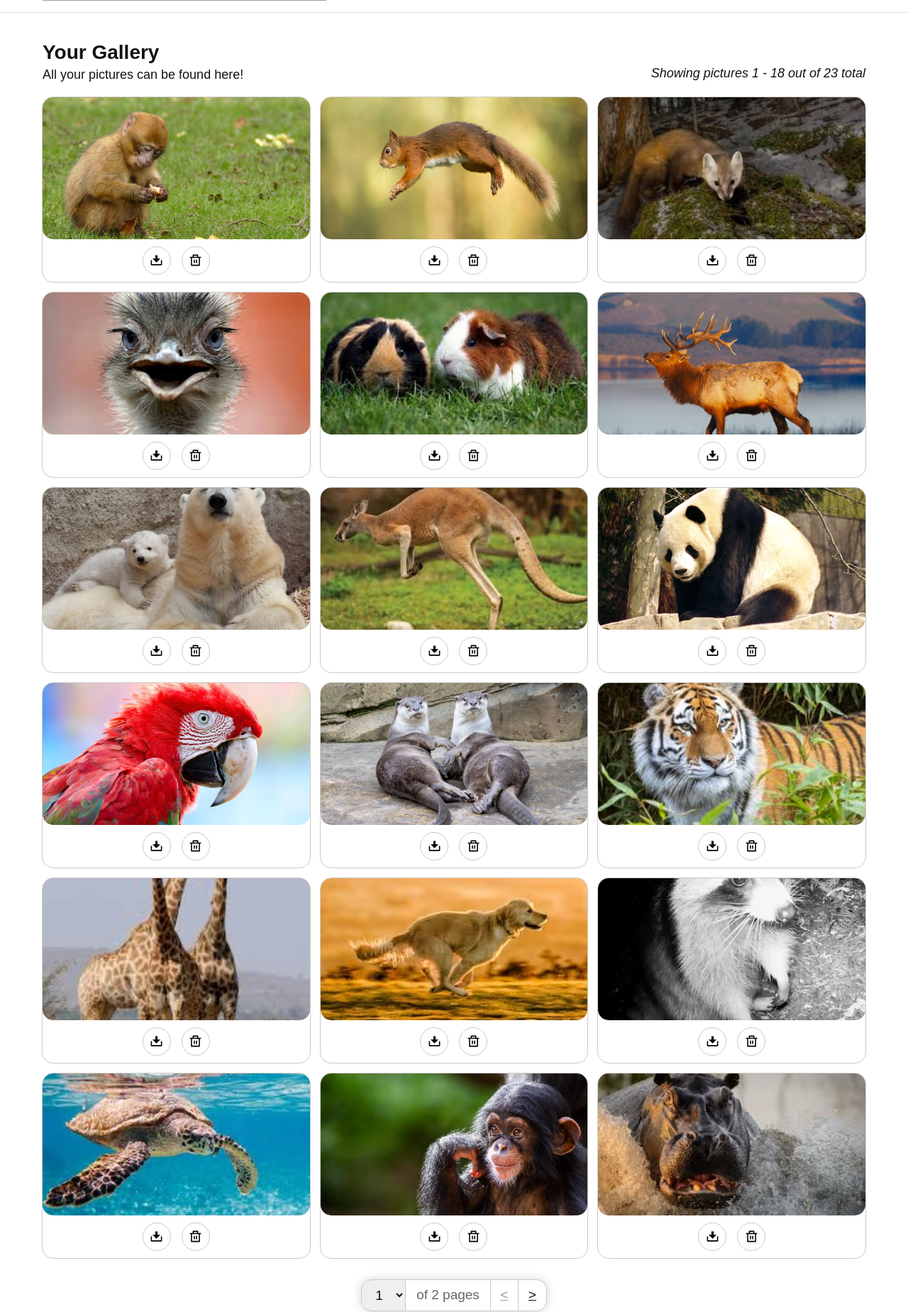
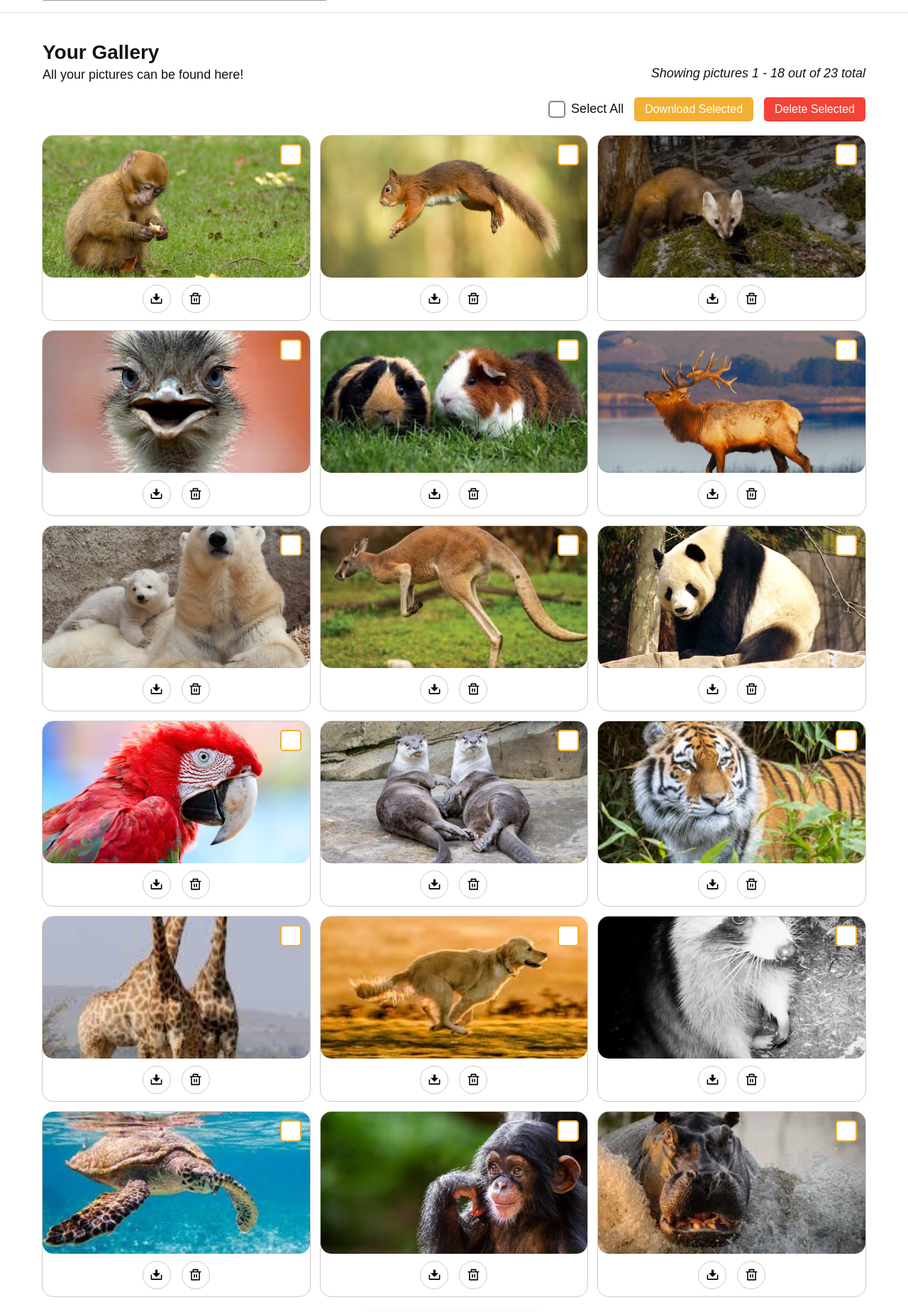
Before and after one commit to al2k/Naturebytes-RaspPi-Dev, a Flask app: page /gallery/ in a window 1280 px wide. Shown: the part 311-2159 px from the top of the page at 71% size. Run offline with Flask 3, Linux system fonts and the light colour scheme; parts of the project's set-up code (start-up, migrations or seed data) failed here and were passed over; grey boxes are pictures that could not be loaded.

Commit message:
Added bulk image selection

```diff
--- a/app.py
+++ b/app.py
@@ -158,7 +158,16 @@ def delete_image():
 
     return "Success", 204
 
-rpi_cam_available = True   # Michal's variable meaning that he has no Pi Camera at hand
+@app.route('/delete-images', methods=['DELETE'])
+def delete_images():
+    data = request.get_json()
+    for image in data.get('images'):
+        image_path = image.split("photos/")[1]
+        abs_path = os.path.join(app.config.root_path, os.path.join("static", "photos", image_path))
+        os.remove(abs_path)
+
+    return "Success", 204
+
 release = False
 def gen():
     """Video streaming generator function."""
--- a/static/gallery.css
+++ b/static/gallery.css
@@ -85,7 +85,145 @@
     font-weight: 500;
 }
 
+/* bulk select */
+.bulk-actions {
+    margin-bottom: 20px;
+    display: flex;
+    align-items: center;
+    justify-content: right;
+    gap: 15px;
+}
+
+.bulk-button {
+    padding: 8px 15px;
+    background-color: var(--primary);
+    color: white;
+    border: none;
+    border-radius: 5px;
+    cursor: pointer;
+    font-size: 16px;
+    transition: background-color 0.3s;
+}
+
+.bulk-button:hover {
+    /* darker orange */
+    background-color: #f57c00;
+}
+
+.bulk-button:nth-child(3) {  /* Delete button */
+    background-color: #f44336;
+}
+
+.bulk-button:nth-child(3):hover {
+    background-color: #da190b;
+}
+
+#select-all-wrapper {
+    display: flex;
+    align-items: center;
+}
+
+.image-select {
+    position: absolute;
+    top: 12px;
+    right: 12px;
+    z-index: 10;
+    width: 30px; /* Larger size */
+    height: 30px;
+    -webkit-appearance: none; /* Remove default styling */
+    -moz-appearance: none;
+    appearance: none;
+    background-color: white;
+    border: 2px solid var(--primary);
+    border-radius: 5px; /* Softer corners like pagination */
+    cursor: pointer;
+}
+
+.image-select:hover {
+    background-color: #bbb;
+}
+
+.image-select:checked {
+    background-color: var(--primary); /* Match pagination text color */
+}
+
+.image-select:checked::after {
+    content: '✔'; /* Checkmark symbol */
+    position: absolute;
+    top: 50%;
+    left: 50%;
+    transform: translate(-50%, -50%);
+    color: white;
+    font-size: 20px;
+    font-weight: bold;
+}
+
+#select-all {
+    width: 24px;
+    height: 24px;
+    -webkit-appearance: none;
+    -moz-appearance: none;
+    appearance: none;
+    background-color: white;
+    border: 2px solid #888;
+    border-radius: 5px;
+    cursor: pointer;
+    box-shadow: 0px 0px 5px rgba(220,220,220,0.8);
+    margin-right: 8px;
+}
+
+#select-all:checked {
+    background-color: #666;
+    position: relative;
+}
+
+#select-all:checked::after {
+    content: '✔';
+    position: absolute;
+    top: 50%;
+    left: 50%;
+    transform: translate(-50%, -50%);
+    color: white;
+    font-size: 16px;
+    font-weight: bold;
+}
+
+.bulk-actions label {
+    font-size: 18px;
+    font-weight: 500;
+    cursor: pointer;
+}
+
+.head {
+    position: relative;
+}
+
 @media (max-width: 768px) {
+    .bulk-actions {
+        flex-direction: column;
+        align-items: flex-start;
+        gap: 10px;
+        margin-bottom: 15px;
+    }
+
+    .bulk-button {
+        width: 100%;
+    }
+
+    #select-all {
+        width: 20px;
+        height: 20px;
+    }
+
+    .image-select {
+        width: 24px;
+        height: 24px;
+    }
+
+    .image-select:checked::after {
+        font-size: 16px;
+    }
+
     .gallery-desc {
         flex-direction: column;
         align-items: flex-start;
--- a/static/scripts/gallery.js
+++ b/static/scripts/gallery.js
@@ -54,7 +54,63 @@ document.addEventListener("DOMContentLoaded", function () {
       closeModal();
     }
   });
+
+  const selectAllCheckbox = document.getElementById('select-all');
+  const imageCheckboxes = document.querySelectorAll('.image-select');
+
+  selectAllCheckbox.addEventListener('change', function() {
+    imageCheckboxes.forEach(checkbox => {
+      checkbox.checked = this.checked;
+    });
+  });
 });
+
+function bulkDownload() {
+  const selectedImages = Array.from(document.querySelectorAll('.image-select:checked'))
+    .map(checkbox => checkbox.getAttribute('data-image'));
+
+  if (selectedImages.length === 0) {
+    alert('Please select at least one image to download');
+    return;
+  }
+
+  selectedImages.forEach((image, index) => {
+    setTimeout(() => {
+      downloadImage(image, `image_${index + 1}.jpg`);
+    }, index * 500); // Add delay between downloads to prevent browser overload
+  });
+}
+
+function bulkDelete() {
+  const selectedImages = Array.from(document.querySelectorAll('.image-select:checked'))
+    .map(checkbox => checkbox.getAttribute('data-image'));
+
+  if (selectedImages.length === 0) {
+    alert('Please select at least one image to delete');
+    return;
+  }
+
+  if (!confirm(`Are you sure you want to delete ${selectedImages.length} image(s)? THIS ACTION IS IRREVERSIBLE!`)) {
+    return;
+  }
+
+  fetch("/delete-images", {  // Note: You'll need to implement this endpoint on your server
+    method: "DELETE",
+    headers: {
+      "Content-Type": "application/json",
+    },
+    body: JSON.stringify({ images: selectedImages }),
+  })
+  .then((res) => {
+    if (res.status === 204) {
+      window.location.reload();
+    }
+  })
+  .catch((err) => {
+    console.error(err);
+    alert('Error deleting images');
+  });
+}
 
 
 // Function to download the image
--- a/static/style.css
+++ b/static/style.css
@@ -730,6 +730,11 @@ header .shop-button:hover {
   pointer-events: none;
 }
 
+.gallery .img-gallery .item .head .image-select:hover ~ .zoom-in {
+  opacity: 0;
+  visibility: hidden;
+}
+
 .gallery .img-gallery .item .head .zoom-in {
   position: absolute;
   width: 100%;
--- a/templates/gallery.html
+++ b/templates/gallery.html
@@ -31,6 +31,18 @@
           <span class="desc">All your pictures can be found here!</span>
           <span class="stats"><i>Showing pictures {{ page * per_page + 1 }} - {{ [page * per_page + per_page, total_images]|min }} out of {{ total_images }} total</i></span>
         </div>
+
+        {% if images %}
+          <div class="bulk-actions">
+            <div id="select-all-wrapper">
+              <input type="checkbox" id="select-all">
+              <label for="select-all">Select All</label>
+            </div>
+            <button onclick="bulkDownload()" class="bulk-button">Download Selected</button>
+            <button onclick="bulkDelete()" class="bulk-button">Delete Selected</button>
+          </div>
+        {% endif %}
+
         {% if not images %}
           <div id="no-image-yet">
             <img src="{{ url_for('static', filename='assets/no-image.png') }}" alt="" height="100px">
@@ -42,6 +54,7 @@
             {% for image in images %}
               <div class="item">
                 <div class="head">
+                  <input type="checkbox" class="image-select" data-image="{{image}}">
                   <img src={{image}} alt="" class="gallery-image" />
                   <div class="zoom-in">
                     <img src="/static/assets/zoom.svg" alt="" id="zoom-icon">
```
